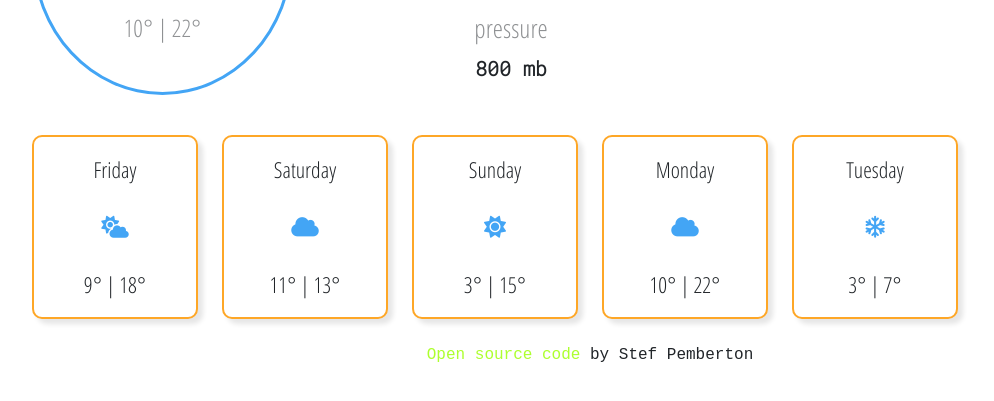
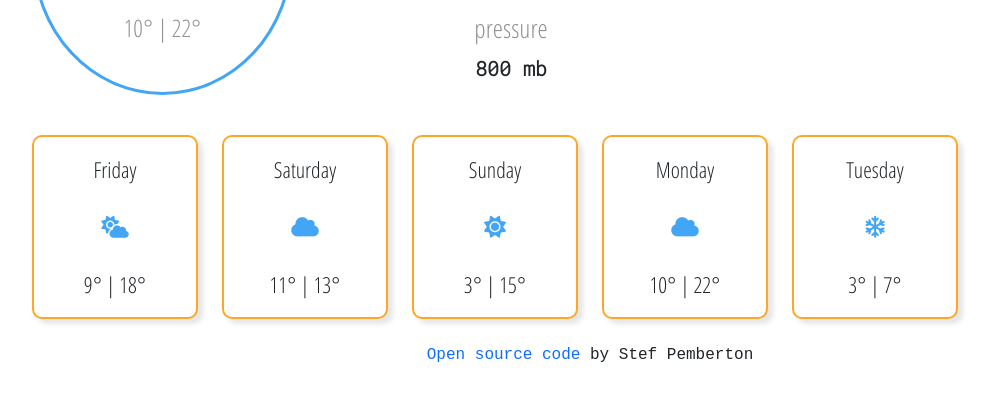
Before and after one commit to stef1511/weather-app, a plain HTML site: page index.html in a window 1280 px wide. Shown: the part 423-824 px from the top of the page, without its empty margins (50-1044 px from the left). Drawn offline with nearby package versions, Linux system fonts and the light colour scheme.

Commit message:
Update style.css

```diff
--- a/style.css
+++ b/style.css
@@ -113,5 +113,5 @@ section .card {
 
 .sourceLink {
     text-decoration: none;
-    color: greenyellow
+
 }
```
